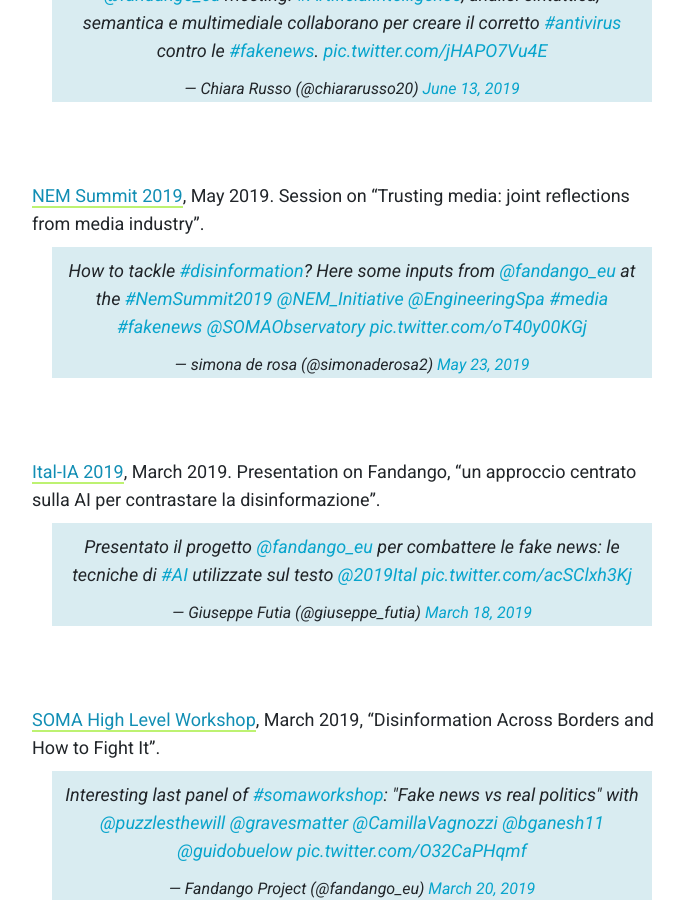
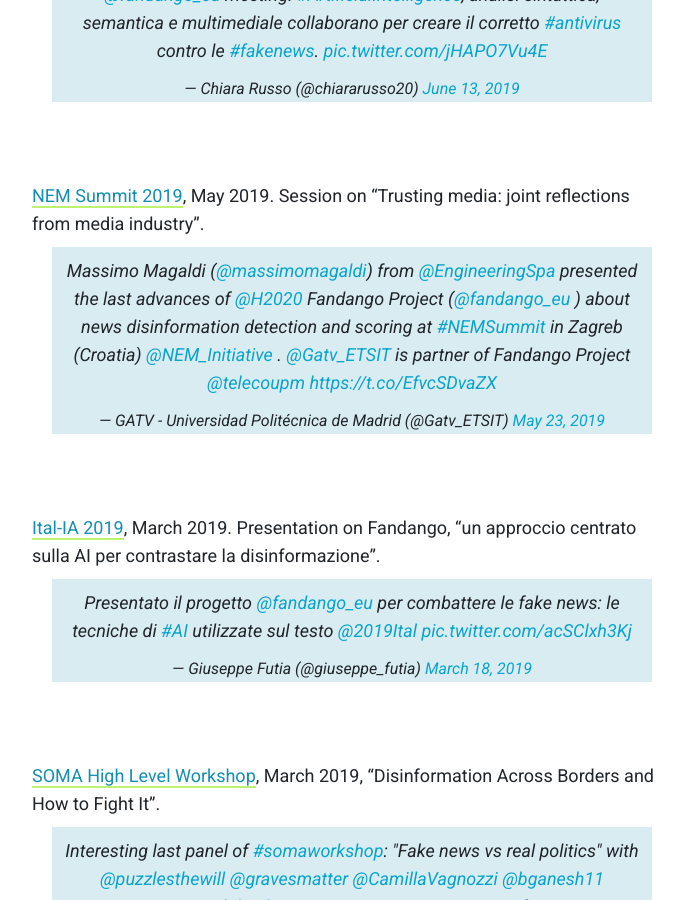
Before and after one commit to fandangOrg/fandango-web, a Jekyll site: the page built from achievements/public-events.md, in a window 1280 px wide and 900 px high, scrolled down 1522 px. Shown: the whole window, without its empty margins (288-972 px from the left). Built offline with Jekyll 4.4.1, drawn with Linux system fonts in a browser that asks for light colours; comment, search, counter and statistics services are not loaded.

Commit message:
Updated Public Events

```diff
--- a/achievements/public-events.md
+++ b/achievements/public-events.md
@@ -40,9 +40,9 @@ navigation_parent: Achievements
 
 [NEM Summit 2019](https://nem-initiative.org/nem-summit-2019-program/), May 2019. Session on "Trusting media: joint reflections from media industry".
 
-  <center>
-  <blockquote class="twitter-tweet" data-lang="en"><p lang="en" dir="ltr">How to tackle <a href="https://twitter.com/hashtag/disinformation?src=hash&amp;ref_src=twsrc%5Etfw">#disinformation</a>? Here some inputs from <a href="https://twitter.com/fandango_eu?ref_src=twsrc%5Etfw">@fandango_eu</a> at the <a href="https://twitter.com/hashtag/NemSummit2019?src=hash&amp;ref_src=twsrc%5Etfw">#NemSummit2019</a> <a href="https://twitter.com/NEM_Initiative?ref_src=twsrc%5Etfw">@NEM_Initiative</a> <a href="https://twitter.com/EngineeringSpa?ref_src=twsrc%5Etfw">@EngineeringSpa</a> <a href="https://twitter.com/hashtag/media?src=hash&amp;ref_src=twsrc%5Etfw">#media</a> <a href="https://twitter.com/hashtag/fakenews?src=hash&amp;ref_src=twsrc%5Etfw">#fakenews</a> <a href="https://twitter.com/SOMAObservatory?ref_src=twsrc%5Etfw">@SOMAObservatory</a> <a href="https://t.co/oT40y00KGj">pic.twitter.com/oT40y00KGj</a></p>&mdash; simona de rosa (@simonaderosa2) <a href="https://twitter.com/simonaderosa2/status/1131466156714418176?ref_src=twsrc%5Etfw">May 23, 2019</a></blockquote> <script async src="https://platform.twitter.com/widgets.js" charset="utf-8"></script>
-  </center>
+<center>
+<blockquote class="twitter-tweet"><p lang="en" dir="ltr">Massimo Magaldi (<a href="https://twitter.com/massimomagaldi?ref_src=twsrc%5Etfw">@massimomagaldi</a>) from <a href="https://twitter.com/EngineeringSpa?ref_src=twsrc%5Etfw">@EngineeringSpa</a> presented the last advances of <a href="https://twitter.com/H2020?ref_src=twsrc%5Etfw">@H2020</a> Fandango Project (<a href="https://twitter.com/fandango_eu?ref_src=twsrc%5Etfw">@fandango_eu</a> ) about news disinformation detection and scoring at <a href="https://twitter.com/hashtag/NEMSummit?src=hash&amp;ref_src=twsrc%5Etfw">#NEMSummit</a> in Zagreb (Croatia) <a href="https://twitter.com/NEM_Initiative?ref_src=twsrc%5Etfw">@NEM_Initiative</a> . <a href="https://twitter.com/Gatv_ETSIT?ref_src=twsrc%5Etfw">@Gatv_ETSIT</a> is partner of Fandango Project <a href="https://twitter.com/telecoupm?ref_src=twsrc%5Etfw">@telecoupm</a> <a href="https://t.co/EfvcSDvaZX">https://t.co/EfvcSDvaZX</a></p>&mdash; GATV - Universidad Politécnica de Madrid (@Gatv_ETSIT) <a href="https://twitter.com/Gatv_ETSIT/status/1131545633914052608?ref_src=twsrc%5Etfw">May 23, 2019</a></blockquote> <script async src="https://platform.twitter.com/widgets.js" charset="utf-8"></script>
+</center>
 
 <p>&nbsp;</p>
 
```
